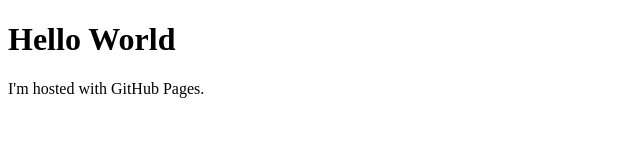
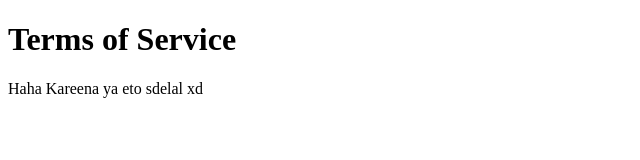
Before and after one commit to andreygeranin/tos.github.io, a plain HTML site: page index.html in a window 1280 px wide. Shown: the whole page, without its empty margins (0-640 px from the left). Drawn offline with Linux system fonts and the light colour scheme.

Commit message:
Update index.html

```diff
--- a/index.html
+++ b/index.html
@@ -1,7 +1,7 @@
 <!DOCTYPE html>
 <html>
 <body>
-<h1>Hello World</h1>
-<p>I'm hosted with GitHub Pages.</p>
+<h1>Terms of Service</h1>
+<p>Haha Kareena ya eto sdelal xd</p>
 </body>
 </html>
```
